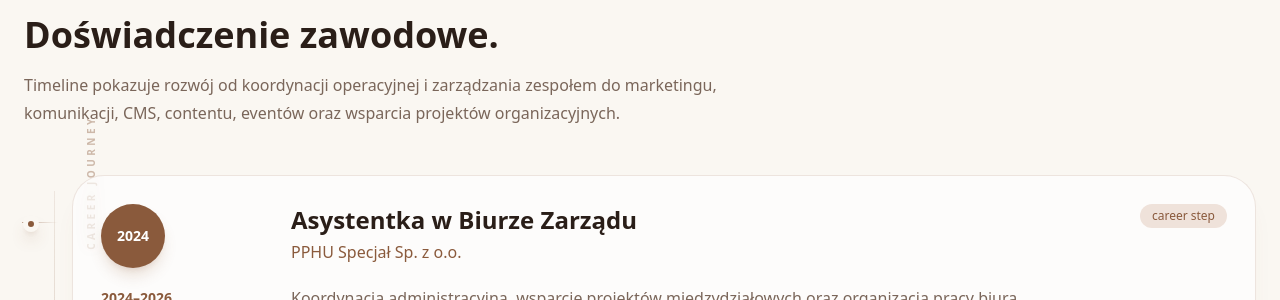
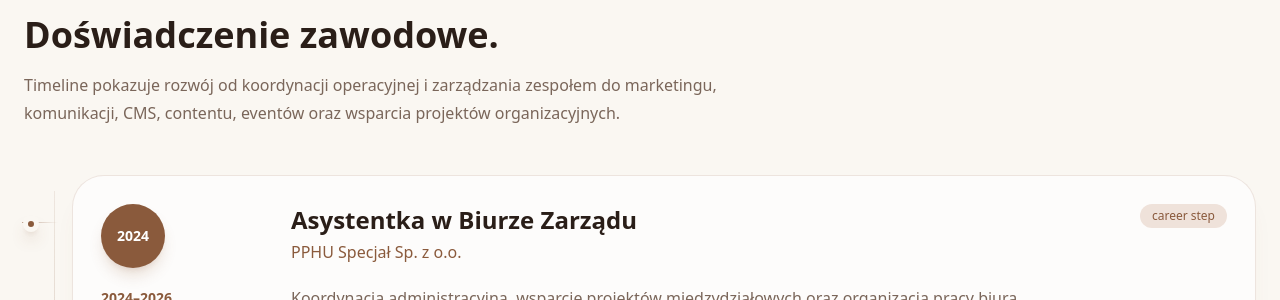
Before and after one commit to joannaklos1983/joanna-klos-portfolio, a Next.js app: page / in a window 1280 px wide. Shown: the part 4706-5006 px from the top of the page. Built offline with nearby package versions, Linux system fonts and the light colour scheme.

Commit message:
Update page.tsx

```diff
--- a/app/page.tsx
+++ b/app/page.tsx
@@ -583,9 +583,6 @@ export default function Home() {
         </p>
 
         <div className="relative mt-12 space-y-8 pl-8 before:absolute before:left-[30px] before:top-4 before:h-[calc(100%-2rem)] before:w-px before:bg-gradient-to-b before:from-[#8A5A3C]/10 before:via-[#8A5A3C]/45 before:to-[#8A5A3C]/10 md:pl-12">
-          <div className="absolute left-0 top-0 hidden -rotate-90 text-[10px] font-semibold uppercase tracking-[0.35em] text-[#8A5A3C]/40 md:block">
-            career journey
-          </div>
 
           {experience.map((item) => (
             <article
```
